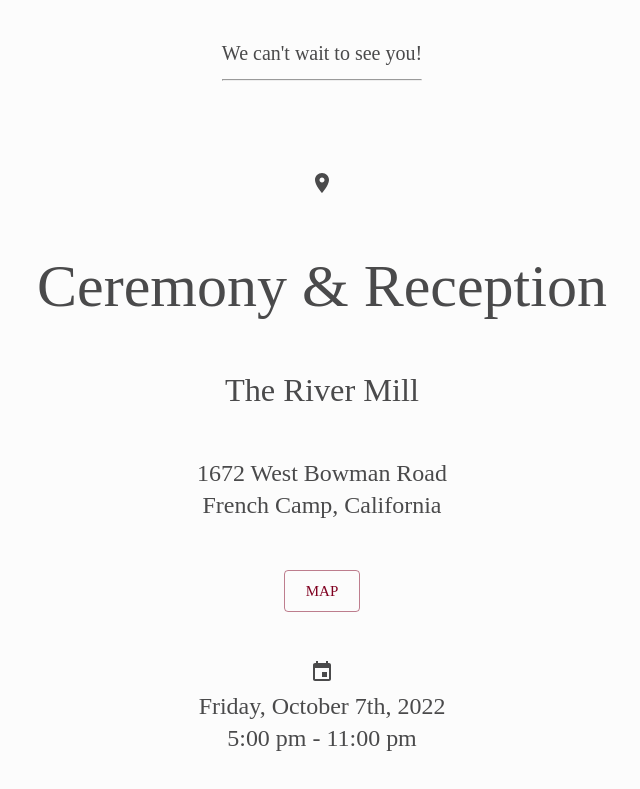
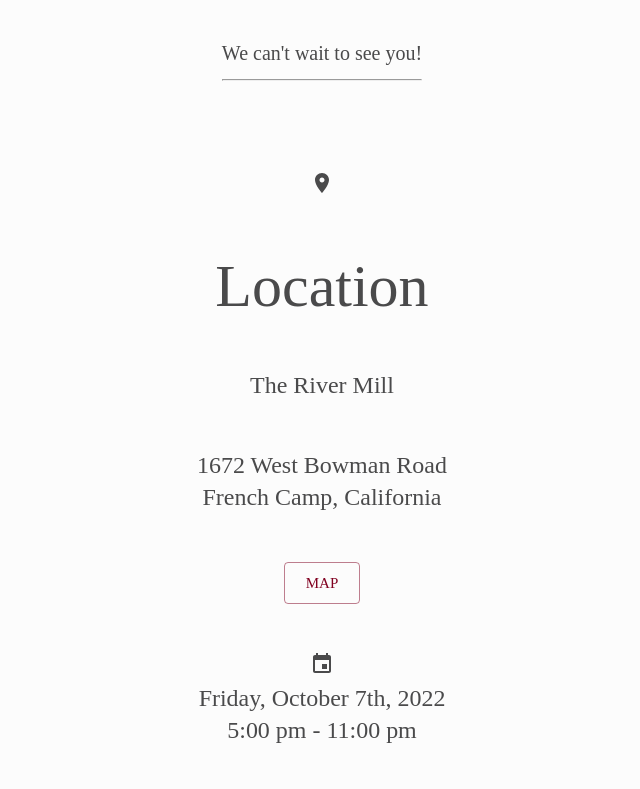
Before and after one commit to PetDios9/dooryandmelwedding, a React (Create React App) app: page /schedule in a window 1280 px wide. Shown: the part 682-1471 px from the top of the page, without its empty margins (318-958 px from the left). Built offline with nearby package versions, Linux system fonts and the light colour scheme.

Commit message:
changed ceremony and reception to location

```diff
--- a/src/pages/Schedule.jsx
+++ b/src/pages/Schedule.jsx
@@ -45,11 +45,11 @@
             </Grid>
             <Grid item xs={12}>
               <Typography textAlign="center" variant="h2">
-                Ceremony &amp; Reception
+                Location
               </Typography>
             </Grid>
             <Grid item xs={12}>
-              <Typography textAlign="center" variant="h4">
+              <Typography textAlign="center" variant="h5">
                 The River Mill
               </Typography>
             </Grid>
```
